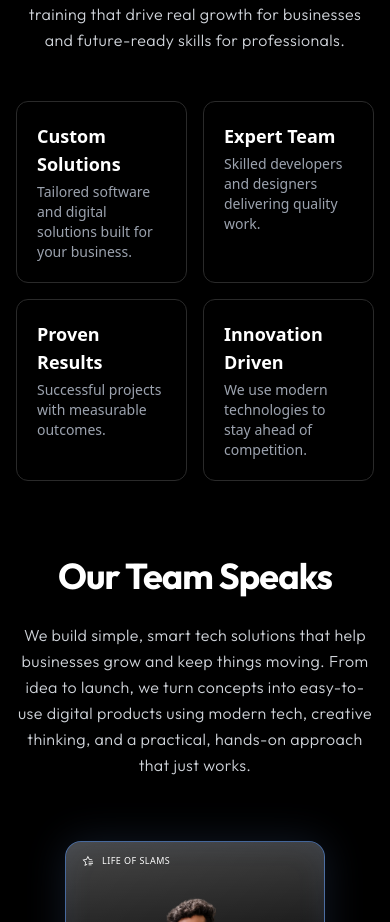
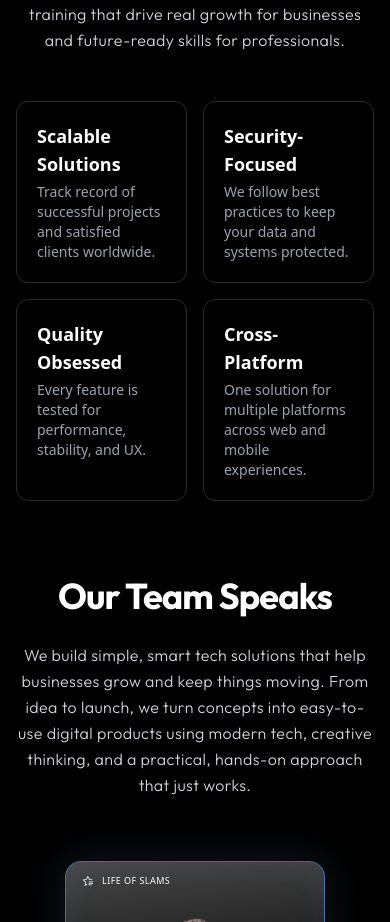
Before and after one commit to Projects-Ziya/slams-edu-tech, a React (Vite) app: page / in a window 390 px wide. Shown: the part 8446-9368 px from the top of the page. Built offline with nearby package versions, Linux system fonts and the light colour scheme.

Commit message:
changed mobile data in why choose us

```diff
--- a/src/sections/Home/WhyChooseUs.tsx
+++ b/src/sections/Home/WhyChooseUs.tsx
@@ -83,34 +83,31 @@ const WhyChooseSection = () => {
         >
           {/* Card 1 */}
           <motion.div variants={itemVariants} className=" border border-[#2a2a2a] rounded-xl p-5">
-            <p className="text-lg font-semibold mb-1">Custom Solutions</p>
+            <p className="text-lg font-semibold mb-1">Scalable Solutions</p>
             <p className="text-sm text-gray-400">
-              Tailored software and digital solutions built for your business.
-            </p>
+Track record of successful projects and satisfied clients worldwide.            </p>
           </motion.div>
 
           {/* Card 2 */}
           <motion.div variants={itemVariants} className=" border border-[#2a2a2a] rounded-xl p-5">
-            <p className="text-lg font-semibold mb-1">Expert Team</p>
+            <p className="text-lg font-semibold mb-1">Security-Focused</p>
             <p className="text-sm text-gray-400">
-              Skilled developers and designers delivering quality work.
-            </p>
+We follow best practices to keep your data and systems protected.            </p>
           </motion.div>
 
           {/* Card 3 */}
           <motion.div variants={itemVariants} className=" border border-[#2a2a2a] rounded-xl p-5">
-            <p className="text-lg font-semibold mb-1">Proven Results</p>
+            <p className="text-lg font-semibold mb-1">Quality Obsessed</p>
             <p className="text-sm text-gray-400">
-              Successful projects with measurable outcomes.
+             Every feature is tested for performance, stability, and UX.
             </p>
           </motion.div>
 
           {/* Card 4 */}
           <motion.div variants={itemVariants} className=" border border-[#2a2a2a] rounded-xl p-5">
-            <p className="text-lg font-semibold mb-1">Innovation Driven</p>
+            <p className="text-lg font-semibold mb-1">Cross-Platform</p>
             <p className="text-sm text-gray-400">
-              We use modern technologies to stay ahead of competition.
-            </p>
+One solution for multiple platforms across web and mobile experiences.            </p>
           </motion.div>
         </motion.div>
 
```
